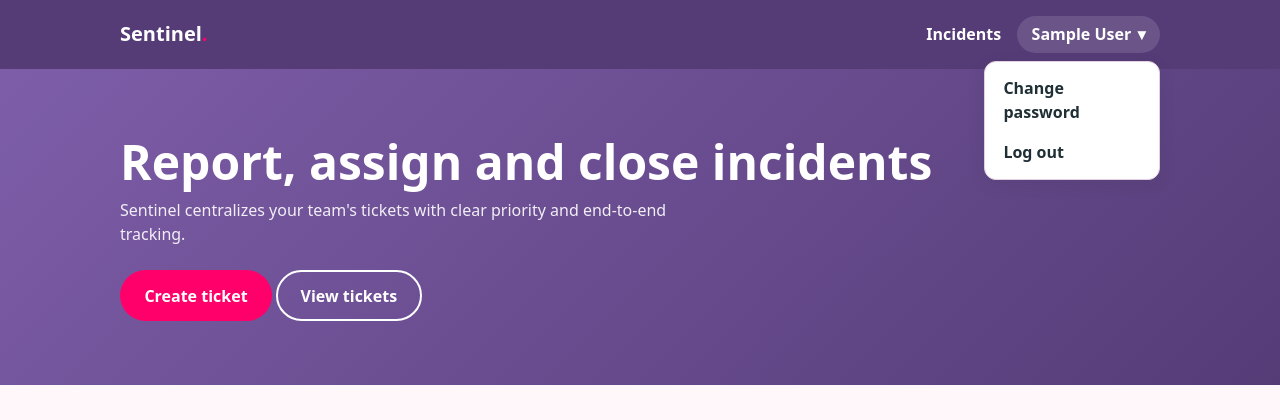
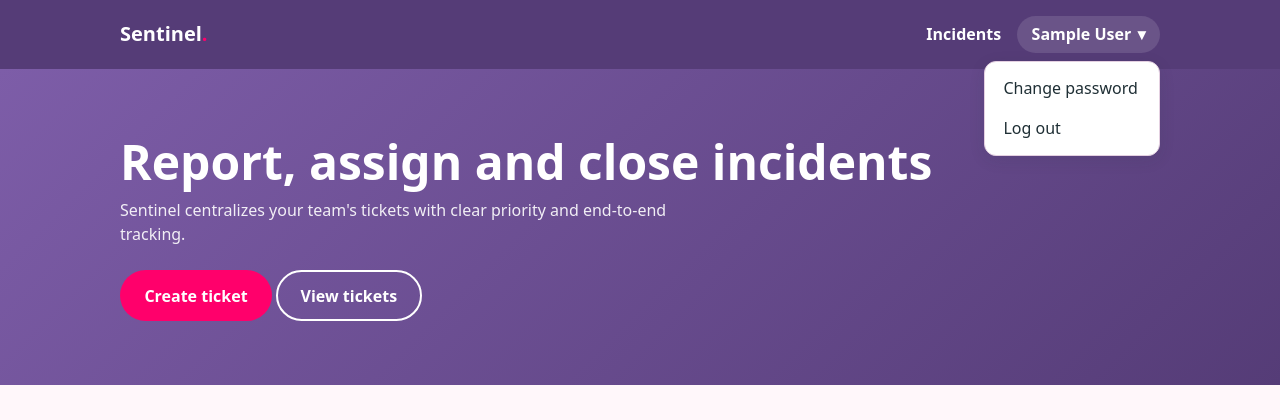
Before and after one commit to Zibr-SentinelProject/Sentinel_Project, a Flask app: page / in a window 1280 px wide, after a click that opens the changed part. Shown: the top 420 px of the page. Run offline with Flask 3, Linux system fonts and the light colour scheme; the visitor is signed in with stand-in values (Sample User, id 1).

Commit message:
UI: change logout button style

```diff
--- a/app/static/css/style.css
+++ b/app/static/css/style.css
@@ -164,14 +164,22 @@ h3 {
   box-shadow: var(--shadow);
 }
 
-.nav .user-menu-list a {
+.nav .user-menu-list a,
+.nav .user-menu-list button {
   display: block;
+  width: 100%;
   padding: 0.5rem 0.75rem;
+  border: 0;
   border-radius: 8px;
+  background: none;
   color: var(--text);
+  font: inherit;
+  text-align: left;
+  cursor: pointer;
 }
 
-.nav .user-menu-list a:hover {
+.nav .user-menu-list a:hover,
+.nav .user-menu-list button:hover {
   background: var(--rose-soft);
   color: var(--pink);
 }
--- a/app/templates/base.html
+++ b/app/templates/base.html
@@ -19,7 +19,9 @@
           <summary>{{ session.get('user_name', 'My account') }}</summary>
           <div class="user-menu-list">
             <a href="/password">Change password</a>
-            <a href="/logout">Log out</a>
+            <form method="post" action="/logout">
+              <button type="submit">Log out</button>
+            </form>
           </div>
         </details>
         {% else %}
```
